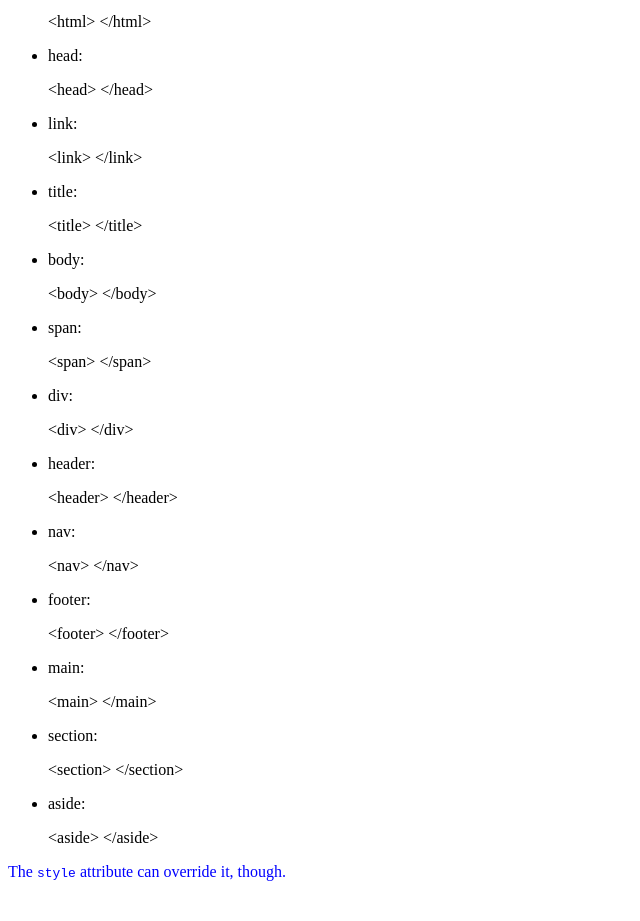
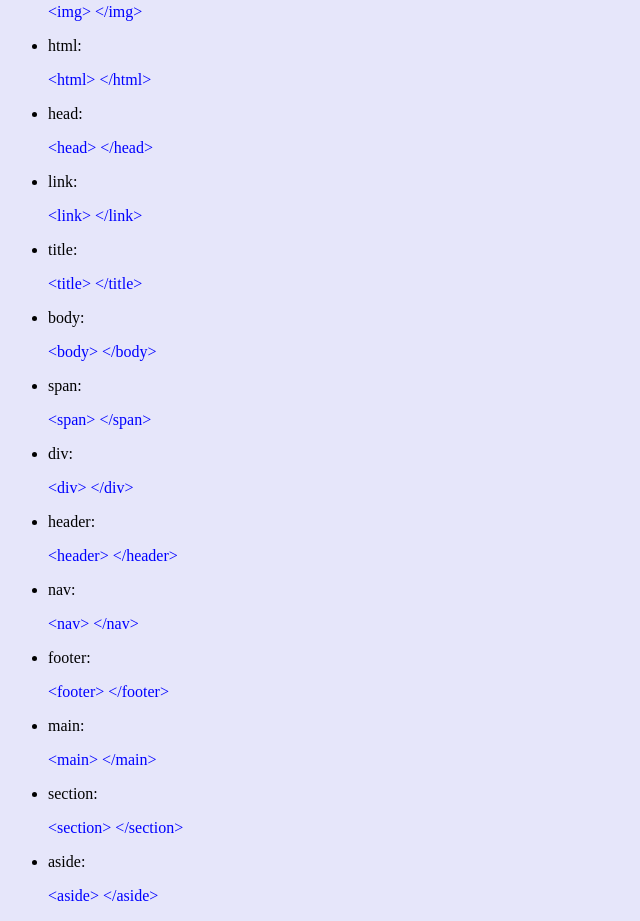
Before and after one commit to jeem97/jeem97.github.io.project-one, a plain HTML site: page index.html in a window 1280 px wide. Shown: the part 917-1838 px from the top of the page, without its empty margins (0-640 px from the left). Before the commit the page ends 1814 px from the top, so only its background shows below. Drawn offline with Linux system fonts and the light colour scheme.

Commit message:
update index.html
color

```diff
--- a/index.html
+++ b/index.html
@@ -2,6 +2,7 @@
 <html id="back">
 <head>
 <title> HTML Elements</title>
+  <link rel="stylesheet" href="css/style.css">
 </head>
 <h1 id="title"> HTML Elements</h1>
 
@@ -231,6 +232,4 @@
   </section>
 </ul>
 
-<p style="color: blue">The <code>style</code> attribute can override it, though.</p>
-
 </html>
```
